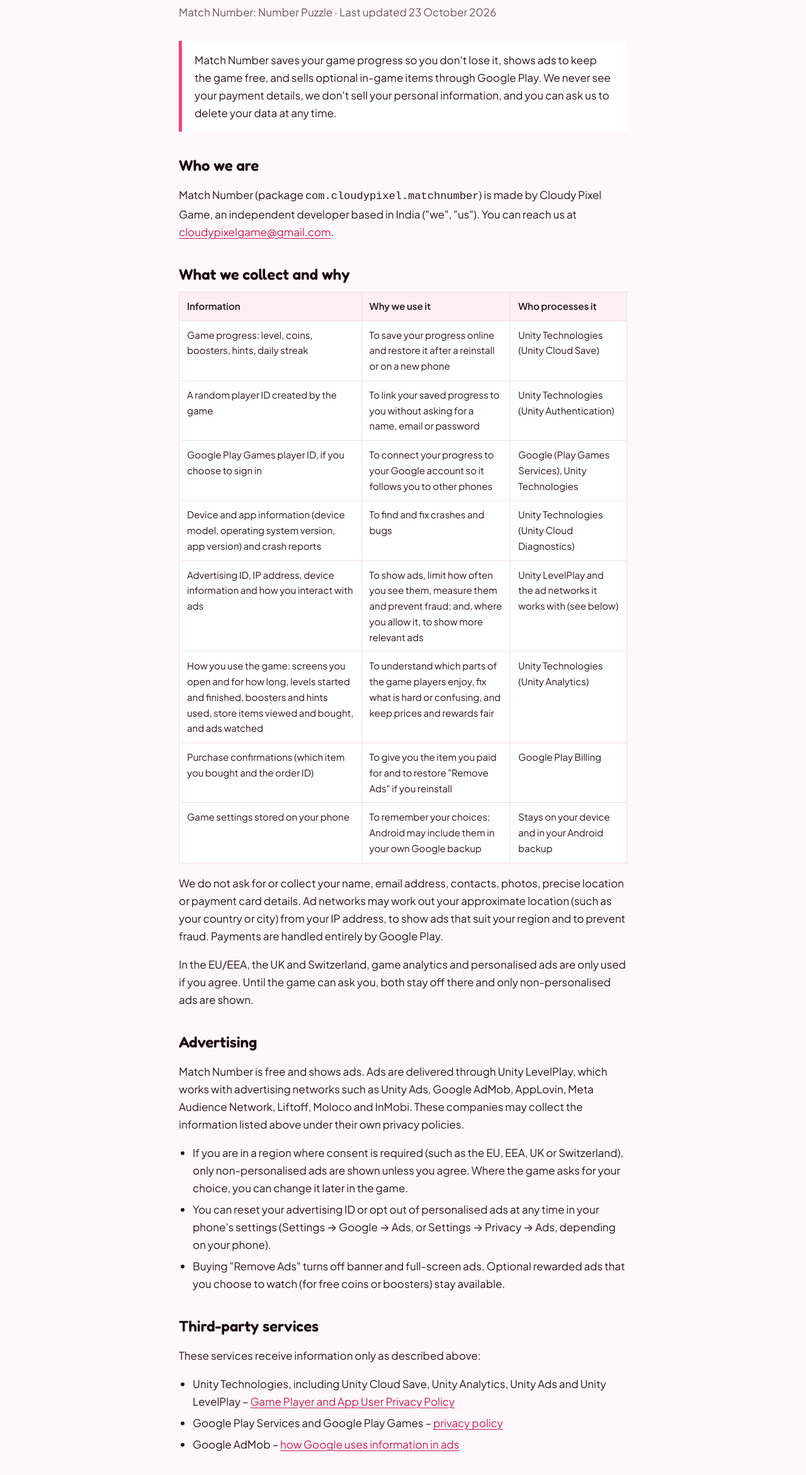
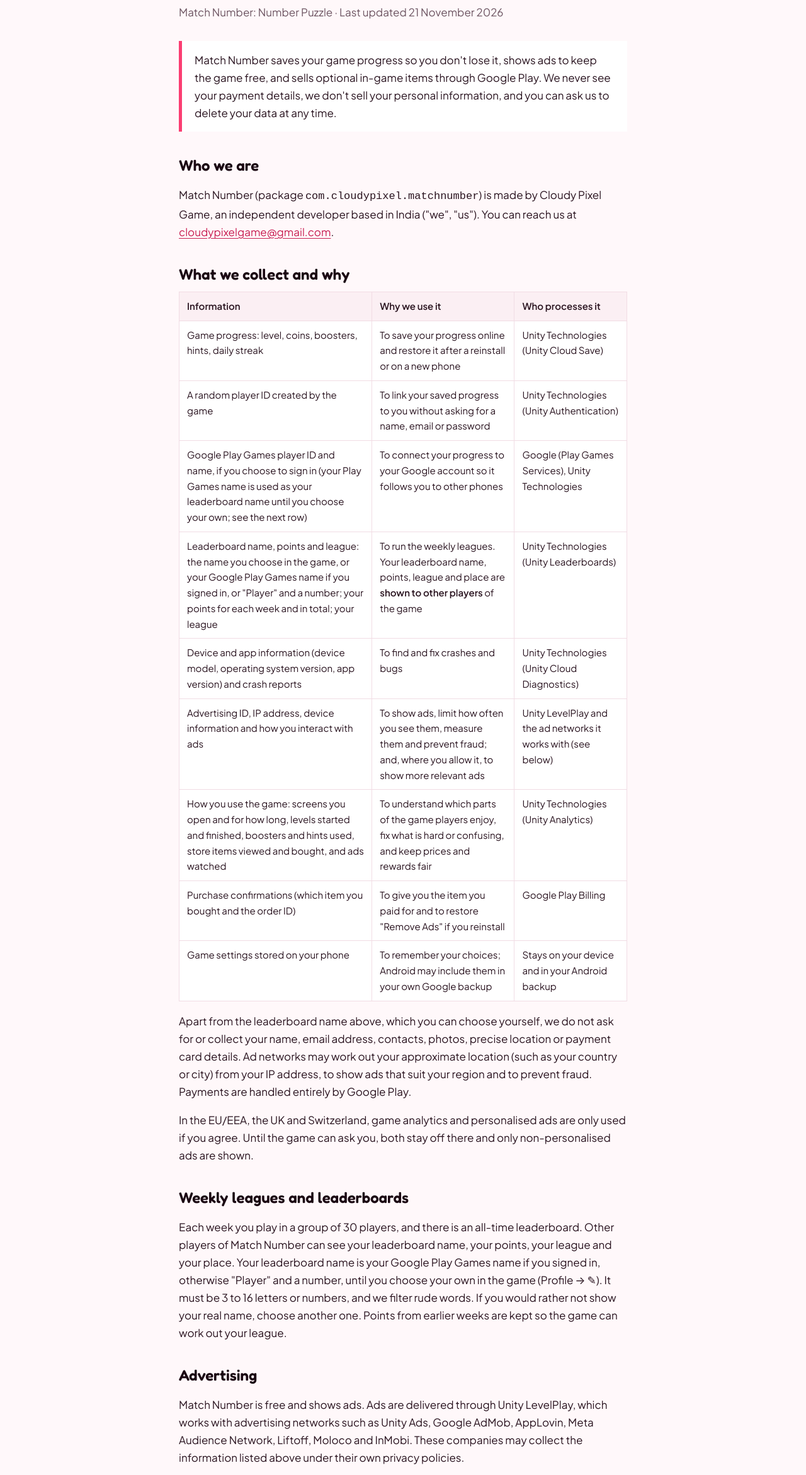
Before and after one commit to cloudypixelgame/cloudypixelgame.github.io, a plain HTML site: page match-number/privacy-policy.html in a window 1280 px wide. Shown: the part 178-2520 px from the top of the page at 63% size. Drawn offline with Linux system fonts and the light colour scheme.

Commit message:
Match Number privacy policy: weekly leagues and leaderboards

```diff
--- a/match-number/privacy-policy.html
+++ b/match-number/privacy-policy.html
@@ -21,7 +21,7 @@
 
   <main class="doc">
     <h1>Privacy Policy</h1>
-    <p class="updated">Match Number: Number Puzzle · Last updated 23 October 2026</p>
+    <p class="updated">Match Number: Number Puzzle · Last updated 21 November 2026</p>
 
     <div class="summary">
       <p>Match Number saves your game progress so you don't lose it, shows ads to keep the game free, and sells optional in-game items through Google Play. We never see your payment details, we don't sell your personal information, and you can ask us to delete your data at any time.</p>
@@ -48,9 +48,14 @@
             <td>Unity Technologies (Unity Authentication)</td>
           </tr>
           <tr>
-            <td>Google Play Games player ID, if you choose to sign in</td>
+            <td>Google Play Games player ID and name, if you choose to sign in (your Play Games name is used as your leaderboard name until you choose your own; see the next row)</td>
             <td>To connect your progress to your Google account so it follows you to other phones</td>
             <td>Google (Play Games Services), Unity Technologies</td>
+          </tr>
+          <tr>
+            <td>Leaderboard name, points and league: the name you choose in the game, or your Google Play Games name if you signed in, or "Player" and a number; your points for each week and in total; your league</td>
+            <td>To run the weekly leagues. Your leaderboard name, points, league and place are <strong>shown to other players</strong> of the game</td>
+            <td>Unity Technologies (Unity Leaderboards)</td>
           </tr>
           <tr>
             <td>Device and app information (device model, operating system version, app version) and crash reports</td>
@@ -80,8 +85,11 @@
         </tbody>
       </table>
     </div>
-    <p>We do not ask for or collect your name, email address, contacts, photos, precise location or payment card details. Ad networks may work out your approximate location (such as your country or city) from your IP address, to show ads that suit your region and to prevent fraud. Payments are handled entirely by Google Play.</p>
+    <p>Apart from the leaderboard name above, which you can choose yourself, we do not ask for or collect your name, email address, contacts, photos, precise location or payment card details. Ad networks may work out your approximate location (such as your country or city) from your IP address, to show ads that suit your region and to prevent fraud. Payments are handled entirely by Google Play.</p>
     <p>In the EU/EEA, the UK and Switzerland, game analytics and personalised ads are only used if you agree. Until the game can ask you, both stay off there and only non-personalised ads are shown.</p>
+
+    <h2 id="leaderboards">Weekly leagues and leaderboards</h2>
+    <p>Each week you play in a group of 30 players, and there is an all-time leaderboard. Other players of Match Number can see your leaderboard name, your points, your league and your place. Your leaderboard name is your Google Play Games name if you signed in, otherwise "Player" and a number, until you choose your own in the game (Profile → ✎). It must be 3 to 16 letters or numbers, and we filter rude words. If you would rather not show your real name, choose another one. Points from earlier weeks are kept so the game can work out your league.</p>
 
     <h2 id="advertising">Advertising</h2>
     <p>Match Number is free and shows ads. Ads are delivered through Unity LevelPlay, which works with advertising networks such as Unity Ads, Google AdMob, AppLovin, Meta Audience Network, Liftoff, Moloco and InMobi. These companies may collect the information listed above under their own privacy policies.</p>
@@ -94,13 +102,13 @@
     <h2>Third-party services</h2>
     <p>These services receive information only as described above:</p>
     <ul>
-      <li>Unity Technologies, including Unity Cloud Save, Unity Analytics, Unity Ads and Unity LevelPlay – <a href="https://unity.com/legal/game-player-and-app-user-privacy-policy">Game Player and App User Privacy Policy</a></li>
+      <li>Unity Technologies, including Unity Cloud Save, Unity Leaderboards, Unity Analytics, Unity Ads and Unity LevelPlay – <a href="https://unity.com/legal/game-player-and-app-user-privacy-policy">Game Player and App User Privacy Policy</a></li>
       <li>Google Play Services and Google Play Games – <a href="https://policies.google.com/privacy">privacy policy</a></li>
       <li>Google AdMob – <a href="https://policies.google.com/technologies/ads">how Google uses information in ads</a></li>
     </ul>
 
     <h2>How long we keep it</h2>
-    <p>Your saved progress and player ID are kept for as long as you play, and are deleted when you ask us to delete them. Crash reports and advertising data are kept by the services above for the periods set in their own policies. Uninstalling the game removes the data stored on your phone.</p>
+    <p>Your saved progress, player ID and leaderboard entries are kept for as long as you play, and are deleted when you ask us to delete them. Crash reports and advertising data are kept by the services above for the periods set in their own policies. Uninstalling the game removes the data stored on your phone.</p>
 
     <h2 id="delete-data">Delete your data</h2>
     <p>You can ask us to delete your saved progress and player account from our servers at any time:</p>
@@ -109,7 +117,7 @@
       <li><strong>Uninstall the game</strong> (or use Reset Progress in the game). Your phone keeps its own copy of your progress; if the game stays installed, it will upload that copy again after we delete it.</li>
       <li><strong>Email us</strong> at <a href="mailto:cloudypixelgame@gmail.com?subject=Match%20Number%20data%20deletion">cloudypixelgame@gmail.com</a> with the subject "Match Number data deletion" and include your Player ID.</li>
     </ol>
-    <p>We delete your cloud save, player account and game analytics within 30 days and confirm by email. You can also do this yourself in the game: Me → Privacy → Delete My Data. This cannot be undone: coins, boosters and other items in that save will be lost. A "Remove Ads" purchase is kept by Google Play, not by us, so it is not affected.</p>
+    <p>We delete your cloud save, player account, leaderboard entries and game analytics within 30 days and confirm by email. You can also do this yourself in the game: Me → Privacy → Delete My Data. It deletes the same data except your leaderboard entries; email us if you want those removed too. This cannot be undone: coins, boosters and other items in that save will be lost. A "Remove Ads" purchase is kept by Google Play, not by us, so it is not affected.</p>
 
     <h3>If the game is already uninstalled</h3>
     <p>We need your Player ID to find your data. Reinstall Match Number, sign in with the same Google account you used before, and send us the Player ID from the Me screen. Then uninstall the game again.</p>
```
